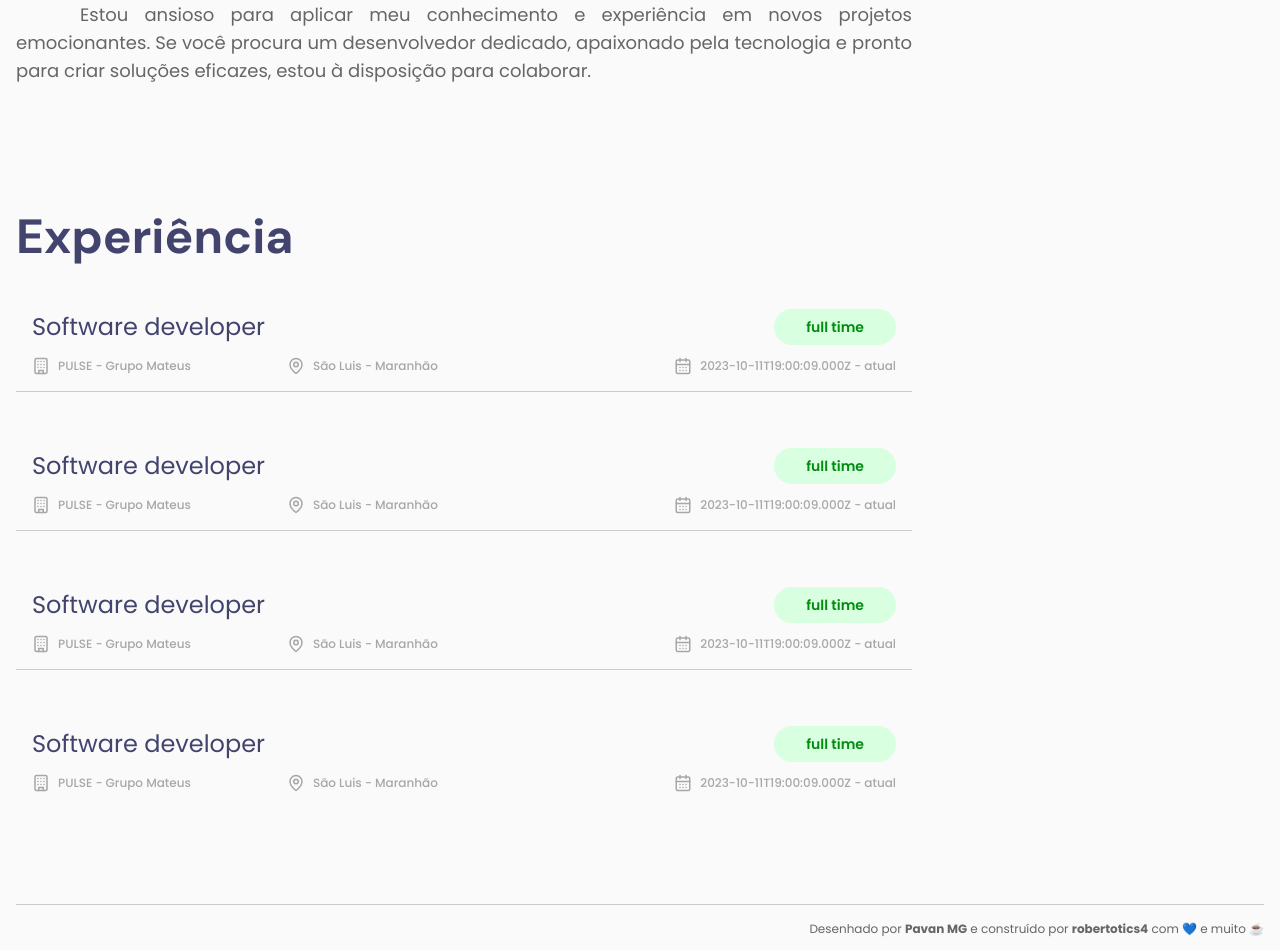
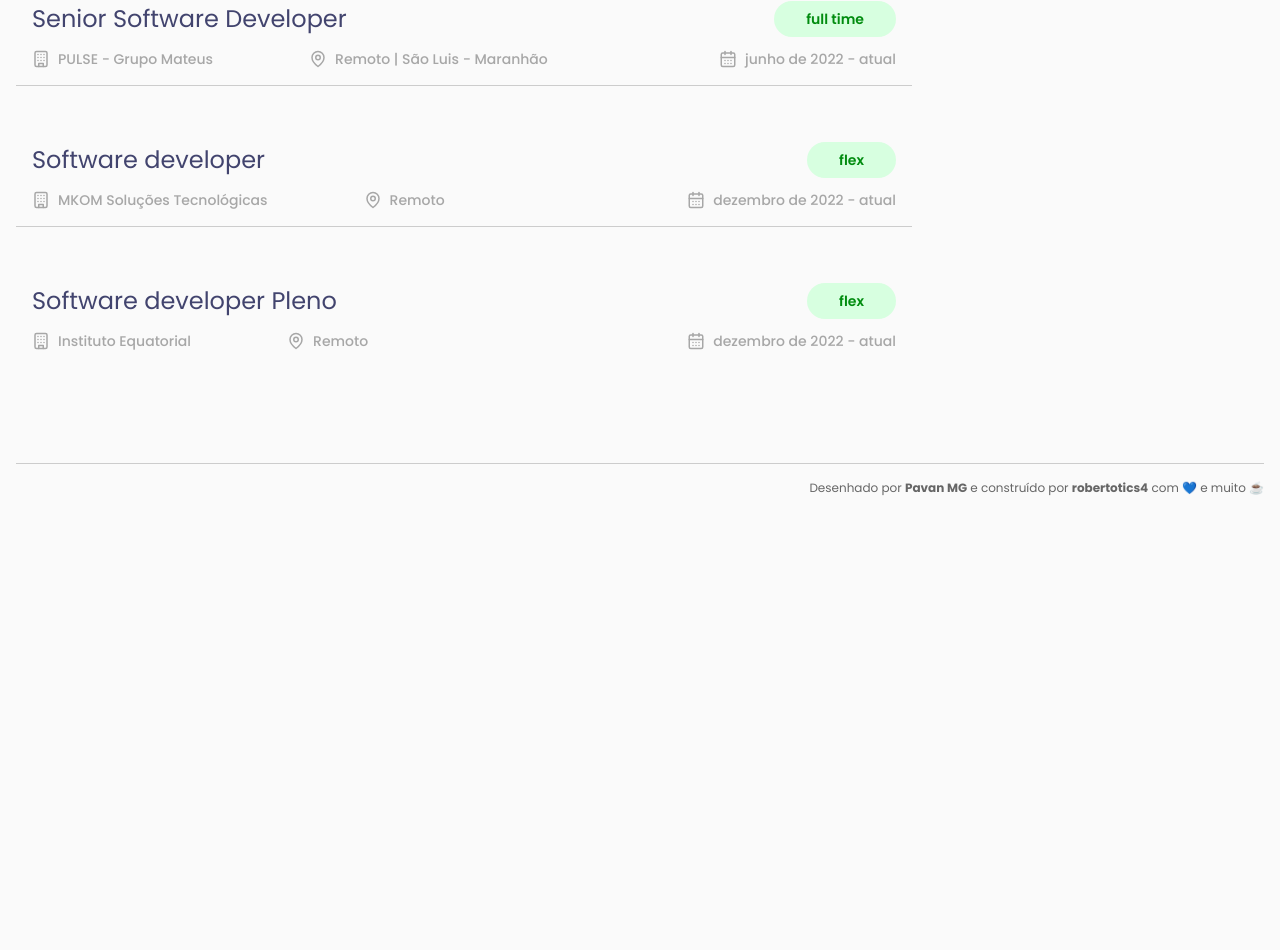
Before and after one commit to robertotics4/my-portifolio, a Next.js app: page /about in a window 1280 px wide. Shown: the part 908-1858 px from the top of the page. After the commit the page ends 1420 px from the top, so only its background shows below. Built offline with nearby package versions, Linux system fonts and the light colour scheme.

Commit message:
feat: change presentation (#1)

```diff
--- a/src/components/Experience.tsx
+++ b/src/components/Experience.tsx
@@ -1,13 +1,14 @@
 import { Building, CalendarDays, MapPin } from 'lucide-react'
 import { Title } from './Title'
+import { formatDateToPtBr } from '@/util/formatDateToPtBR'
 
 type WorkProps = {
   company: string
   office: string
-  workload: 'full time' | 'part time'
+  workload: 'full time' | 'part time' | 'flex'
   location: string
-  startDate: Date
-  finalDate?: Date
+  startDate: string
+  finalDate?: string
 }
 
 function Work({
@@ -24,27 +25,25 @@ function Work({
         <span className="font-secondary text-2xl font-normal text-port-blue-800">
           {office}
         </span>
-        <span className="font-secondary rounded-full bg-port-green-50 px-8 py-2 text-sm font-semibold text-port-green-800">
+        <span className="rounded-full bg-port-green-50 px-8 py-2 font-secondary text-sm font-semibold text-port-green-800">
           {workload}
         </span>
       </div>
 
       <div className="flex items-center justify-between">
         <div className="flex gap-24">
-          <span className="font-secondary flex items-center gap-2 text-xs font-medium text-port-gray-400">
+          <span className="flex items-center gap-2 font-secondary text-sm font-medium text-port-gray-400">
             <Building size={18} />
             {company}
           </span>
-          <span className="font-secondary flex items-center gap-2 text-xs font-medium text-port-gray-400">
+          <span className="flex items-center gap-2 font-secondary text-sm font-medium text-port-gray-400">
             <MapPin size={18} />
             {location}
           </span>
         </div>
-        <span className="font-secondary flex items-center gap-2 text-xs font-medium text-port-gray-400">
+        <span className="flex items-center gap-2 font-secondary text-sm font-medium text-port-gray-400">
           <CalendarDays size={18} />
-          {`${startDate.toISOString()} - ${
-            finalDate?.toISOString() || 'atual'
-          }`}
+          {`${startDate} - ${finalDate || 'atual'}`}
         </span>
       </div>
     </div>
@@ -54,36 +53,41 @@ function Work({
 export function Experience() {
   return (
     <div className="flex flex-col gap-8">
-      <Title text="Experiência" />
+      <Title text="Experiência Profissional" />
 
       <div className="flex flex-col gap-10">
         <Work
           company="PULSE - Grupo Mateus"
-          office="Software developer"
-          location="São Luis - Maranhão"
+          office="Senior Software Developer"
+          location="Remoto | São Luis - Maranhão"
           workload="full time"
-          startDate={new Date()}
+          startDate={formatDateToPtBr(
+            new Date(
+              'Wed Jun 01 2022 00:00:00 GMT-0300 (Horário Padrão de Brasília)',
+            ),
+          )}
         />
         <Work
-          company="PULSE - Grupo Mateus"
+          company="MKOM Soluções Tecnológicas"
           office="Software developer"
-          location="São Luis - Maranhão"
-          workload="full time"
-          startDate={new Date()}
+          location="Remoto"
+          workload="flex"
+          startDate={formatDateToPtBr(
+            new Date(
+              'Thu Dec 01 2022 00:00:00 GMT-0300 (Horário Padrão de Brasília)',
+            ),
+          )}
         />
         <Work
-          company="PULSE - Grupo Mateus"
-          office="Software developer"
-          location="São Luis - Maranhão"
-          workload="full time"
-          startDate={new Date()}
-        />
-        <Work
-          company="PULSE - Grupo Mateus"
-          office="Software developer"
-          location="São Luis - Maranhão"
-          workload="full time"
-          startDate={new Date()}
+          company="Instituto Equatorial"
+          office="Software developer Pleno"
+          location="Remoto"
+          workload="flex"
+          startDate={formatDateToPtBr(
+            new Date(
+              'Thu Dec 01 2022 00:00:00 GMT-0300 (Horário Padrão de Brasília)',
+            ),
+          )}
         />
       </div>
     </div>
--- a/src/components/Paragraph.tsx
+++ b/src/components/Paragraph.tsx
@@ -4,7 +4,7 @@ type ParagraphProps = {
 
 export function Paragraph({ text }: ParagraphProps) {
   return (
-    <p className="font-secondary text-justify indent-16 text-lg text-port-gray-600">
+    <p className="text-justify indent-12 font-secondary text-lg text-port-gray-600">
       {text}
     </p>
   )
--- a/src/components/ProjectItem.tsx
+++ b/src/components/ProjectItem.tsx
@@ -34,10 +34,10 @@ export function ProjectItem() {
       />
 
       <div className="p-6">
-        <h2 className="font-secondary text-center text-2xl font-medium text-port-blue-800">
+        <h2 className="text-center font-secondary text-2xl font-medium text-port-blue-800">
           Título do Card
         </h2>
-        <p className="font-secondary mt-2 text-lg font-light text-port-gray-600">
+        <p className="mt-2 font-secondary text-lg font-light text-port-gray-600">
           Lorem Ipsum is simply dummy text of the printing and typesetting
           industry. Lorem Ipsum has been the industry standard dummy text ever
           since the 1500s
--- a/src/components/Resume.tsx
+++ b/src/components/Resume.tsx
@@ -7,11 +7,8 @@ export function Resume() {
       <Title text="Sobre mim" />
       <div>
         <Paragraph text="Sou um desenvolvedor back-end com mais de 3 anos de experiência na criação de software. Nasci em 1992 e tenho conhecimentos sólidos em Programação Orientada a Objetos, Node.js, Typescript, Javascript, React.js, Java, SpringBoot e bancos de dados relacionais e não relacionais." />
-        <Paragraph text="Atualmente, atuo como Desenvolvedor Back-End Sênior na PULSE, o setor de tecnologia do Grupo Mateus, onde trabalhamos no desenvolvimento de soluções tecnológicas para diversos ramos de negócios, incluindo atacado, varejo, indústria e distribuição de farmacêuticos." />
-        <Paragraph text="Além disso, na minha experiência na MKOM Tecnologia, trabalhei como Desenvolvedor Back-End Pleno, focando em construir e manter funcionalidades de comunicação via WhatsApp para campanhas e envio de mensagens instantâneas, utilizando Node.js, Typescript e AWS." />
-        <Paragraph text="Anteriormente, na Equatorial Energia, participei do Squad Transformação Digital, onde desenvolvemos produtos digitais e APIs. Destaco o projeto de API de Solicitações da Clara, onde atuei como arquiteto do protótipo, desenvolvedor back-end e DevOps, utilizando Node.js e React.js." />
-        <Paragraph text="Minha jornada profissional também inclui uma passagem pelo Núcleo de Estudos e Pesquisas do Nordeste (NEPEN), onde desenvolvi aplicações web, web services e processos robotizáveis (RPA) para o Grupo Equatorial Energia." />
-        <Paragraph text="Sou formado em Ciências da Computação pela Faculdade Pitágoras e continuo aprimorando minhas habilidades com cursos e formação em tecnologias como AWS, Node.js, React e React Native." />
+        <Paragraph text="Atualmente, atuo como Desenvolvedor Back-End Sênior, onde trabalho no desenvolvimento de soluções tecnológicas para diversos ramos de negócios, incluindo atacado, varejo, mensageria e chatbots." />
+        <Paragraph text="Sou formado em Ciências da Computação e continuo aprimorando minhas habilidades com cursos e formação em tecnologias como AWS, Node.js, React e React Native." />
         <Paragraph text="Com um forte conjunto de competências técnicas que abrange tanto o desenvolvimento back-end quanto front-end, estou preparado para enfrentar desafios tecnológicos e contribuir para o sucesso de projetos inovadores. Além disso, mantenho um constante aperfeiçoamento em inglês, o que me permite acompanhar as tendências globais no campo da tecnologia." />
         <Paragraph text="Estou ansioso para aplicar meu conhecimento e experiência em novos projetos emocionantes. Se você procura um desenvolvedor dedicado, apaixonado pela tecnologia e pronto para criar soluções eficazes, estou à disposição para colaborar." />
       </div>
--- /dev/null
+++ b/src/util/formatDateToPtBR.ts
@@ -0,0 +1,6 @@
+export function formatDateToPtBr(date: Date) {
+  return new Intl.DateTimeFormat('pt-BR', {
+    year: 'numeric',
+    month: 'long',
+  }).format(date)
+}
```
